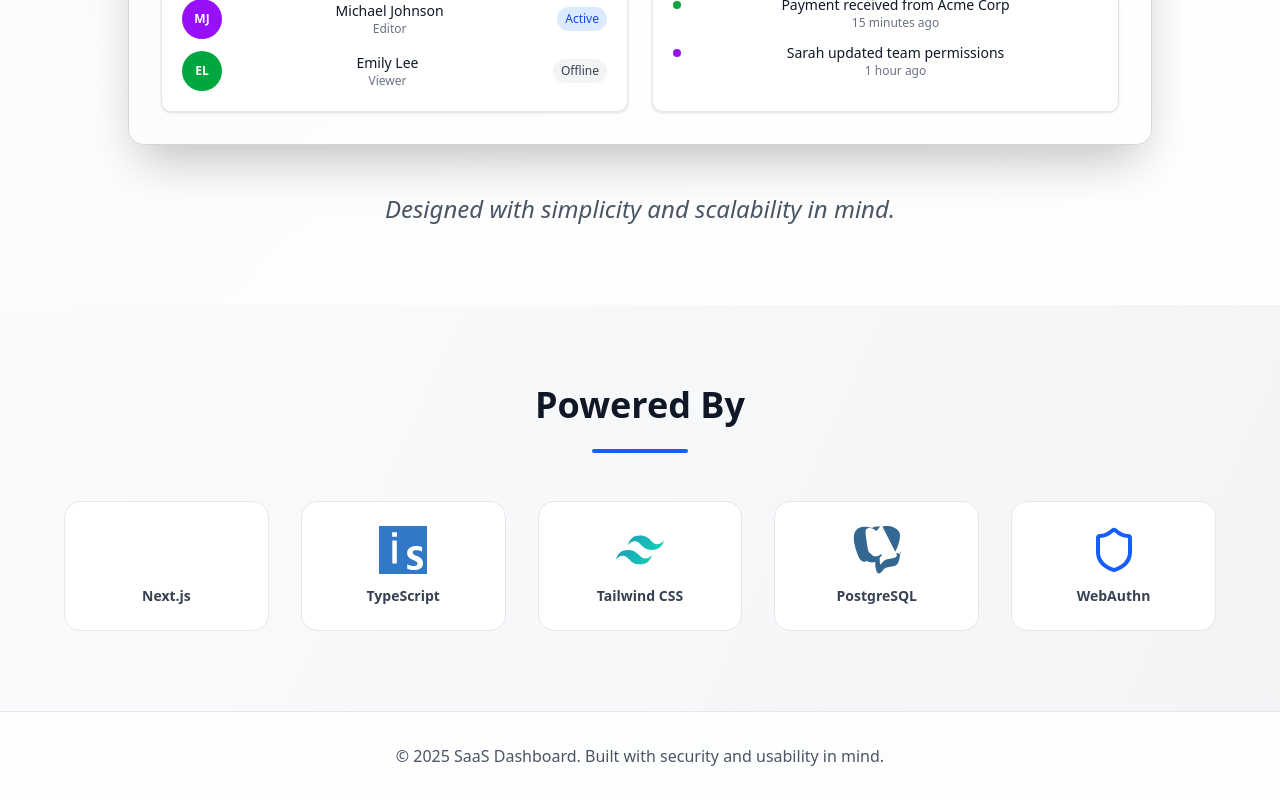
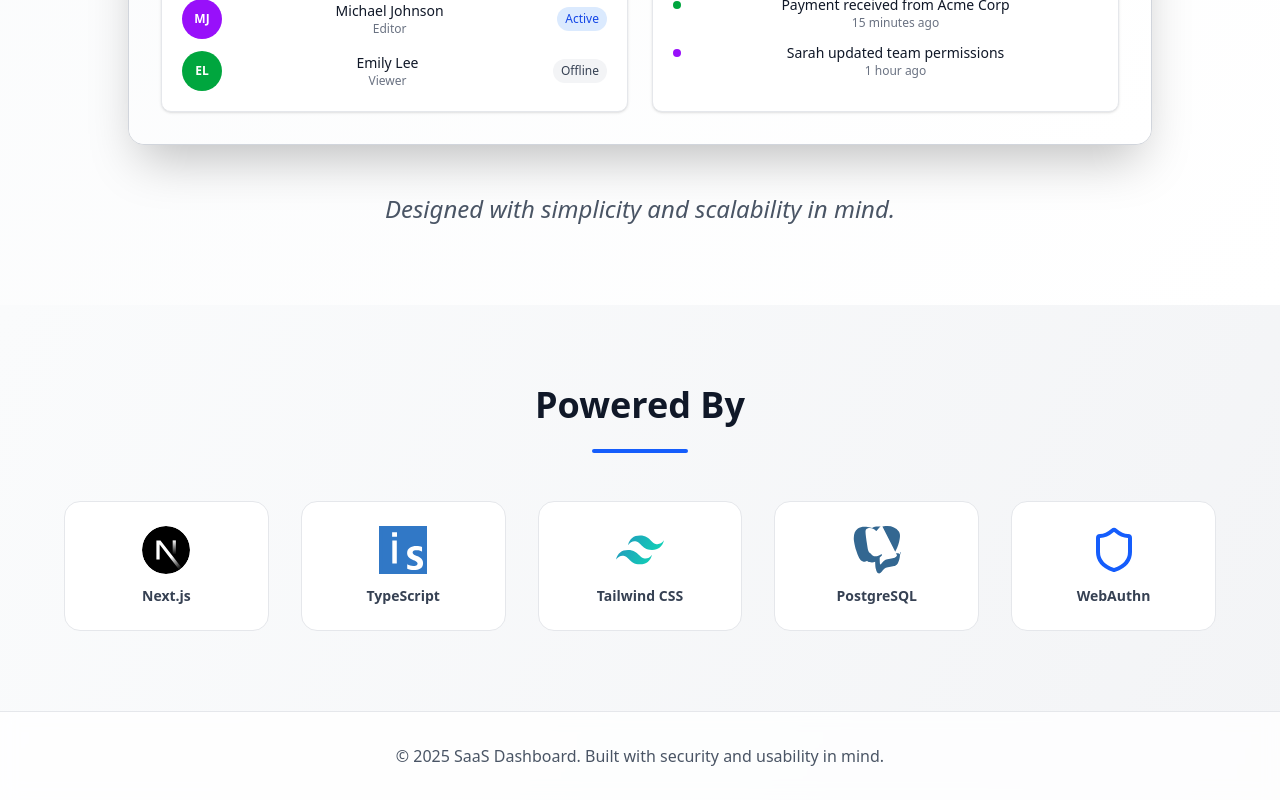
Before and after one commit to fohalabi/secure-saas-dashboard, a Next.js app: page / in a window 1280 px wide. Shown: the part 2034-2834 px from the top of the page. Built offline with nearby package versions, Linux system fonts and the light colour scheme.

Commit message:
fixed header

```diff
--- a/app/page.tsx
+++ b/app/page.tsx
@@ -33,9 +33,19 @@ const HomePage: React.FC = () => {
       name: "Next.js",
       logo: (
         <svg className="w-12 h-12" viewBox="0 0 180 180" fill="none">
-          <mask id="mask0" maskType="alpha" maskUnits="userSpaceOnUse" x="0" y="0" width="180" height="180">
-            <circle cx="90" cy="90" r="90" fill="black"/>
+          <mask
+            id="mask0"
+            maskUnits="userSpaceOnUse"
+            x="0"
+            y="0"
+            width="180"
+            height="180"
+            // @ts-ignore
+            mask-type="alpha"
+          >
+            <circle cx="90" cy="90" r="90" fill="black" />
           </mask>
+
           <g mask="url(#mask0)">
             <circle cx="90" cy="90" r="90" fill="black"/>
             <path d="M149.508 157.52L69.142 54H54V125.97H66.1136V69.3836L139.999 164.845C143.333 162.614 146.509 160.165 149.508 157.52Z" fill="url(#paint0_linear)"/>
```
